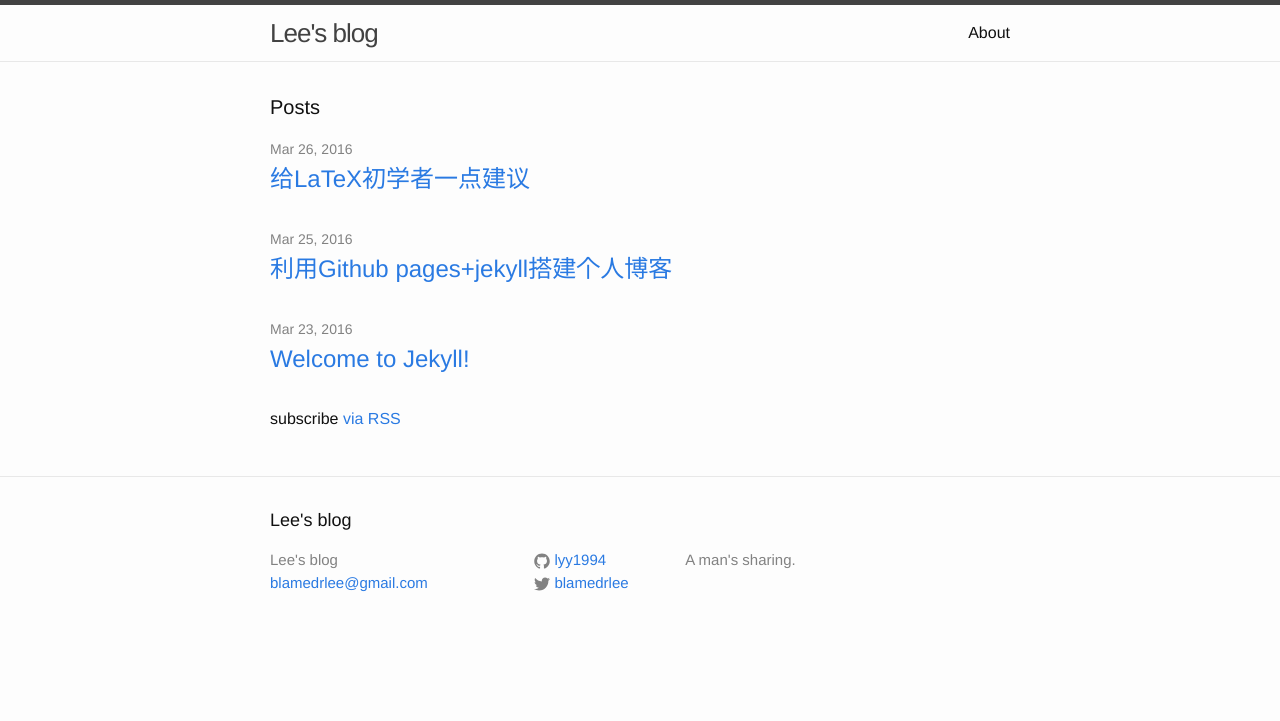
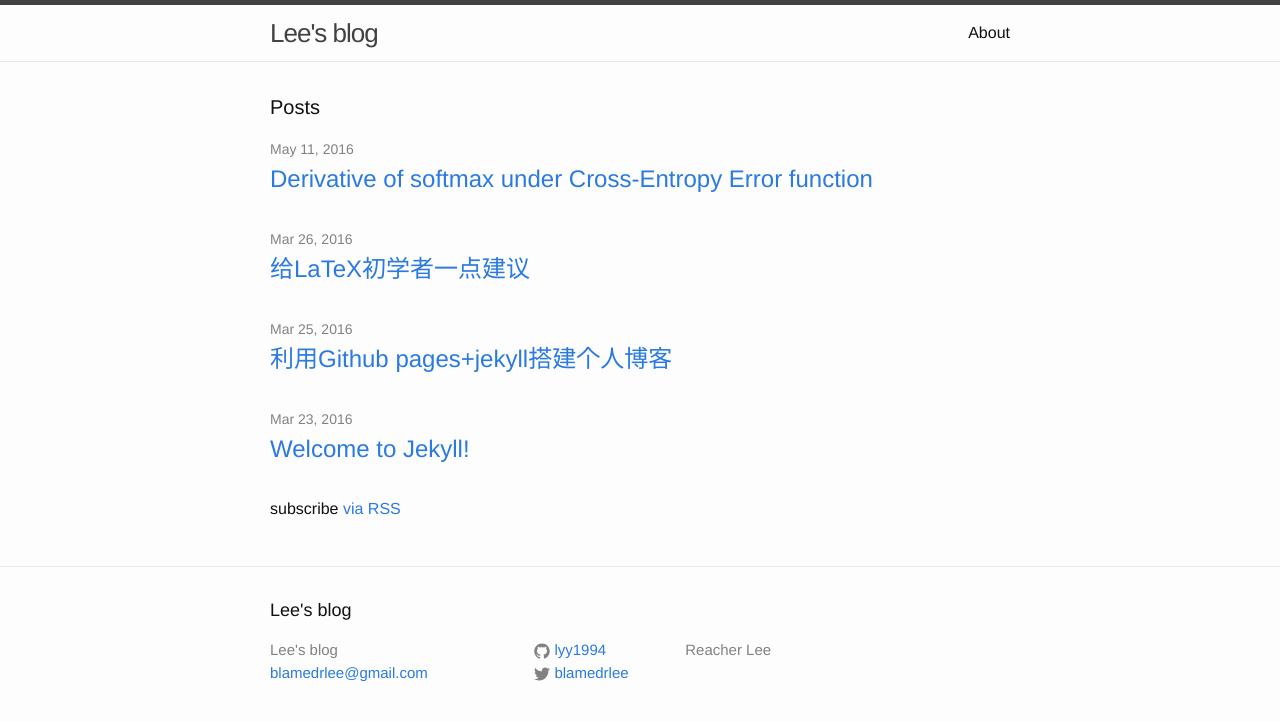
Before and after one commit to lyy1994/lyy1994.github.io, a Jekyll site: the page built from index.html, in a window 1280 px wide. Shown: the top 721 px of the page. Built offline with Jekyll 4.4.1, drawn with Linux system fonts in a browser that asks for light colours; part of the change alters nothing that is shown.

Commit message:
Post3 & new Description
New post and new description, new category involved.

```diff
--- a/_config.yml
+++ b/_config.yml
@@ -8,7 +8,7 @@
 # Site settings
 title: Lee's blog
 email: blamedrlee@gmail.com
-description: "A man's sharing."
+description: "Reacher Lee"
 baseurl: "" # the subpath of your site, e.g. /blog
 url: "http://lyy1994.github.io" # the base hostname & protocol for your site
 twitter_username: blamedrlee
--- /dev/null
+++ b/_posts/2016-05-11-softmax-cross-entropy-derivative.markdown
@@ -0,0 +1,93 @@
+---
+layout: post
+title:  "Derivative of softmax under Cross-Entropy Error function"
+date:   2016-05-11 20:29:58 +0800
+categories: machine-learning
+---
+
+<script type="text/javascript" src="http://cdn.mathjax.org/mathjax/latest/MathJax.js?config=default"></script>
+
+>This derivation process used to stuck me for a while, so I plan to share this to others who may also encounter this problem.
+
+First, a quick overview of how *softmax* work and what is *cross-entropy* error function:
+
+## Softmax
+
+Here is the equation how we compute \\(y_i\\), which is the probability class \\(i\\) occured, given its penalty \\(z_i\\):
+
+$$y_i(z_i) = \frac{e^{z_i}}{\sum_{k=1}^K e^{z_k}}$$
+
+where \\(K\\) is the number of all possible classes, \\(i\\) is the class we want.
+
+## Cross Entorpy
+
+The equation below compute the cross entropy \\(C\\) over *softmax* function:
+
+$$C = -\sum_{k=1}^K t_k \log y_k$$
+
+where \\(K\\) is the number of all possible classes, \\(t_k\\) and \\(y_k\\) are the target and the *softmax* output of class \\(k\\) respectively.
+
+## Derivation
+
+Now we want to compute the derivative of \\(C\\) with respect to \\(z_i\\), where \\(z_i\\) is the penalty of a particular class \\(i\\). We can expand the derivative like this(simply because \\(t_k\\) does not depended on \\(z_i\\), and the summation notation \\(\sum\\) means independent relation among its terms):
+
+$$\frac{\partial C}{\partial z_i} = -\sum_{k=1}^K t_k \frac{\partial \log y_k}{\partial z_i}$$
+
+By applying **Chain Rule**, we can simplify the above equation:
+
+$$\frac{\partial C}{\partial z_i} = -\sum_{k=1}^K t_k \frac{\partial \log y_k}{\partial y_k} \frac{\partial y_k}{\partial z_i} = -\sum_{k=1}^K \frac{t_k}{y_k} \frac{\partial y_k}{\partial z_i}$$
+
+Assume that we already knew \\(\frac{\partial y_k}{\partial z_i}\\)(more details will be presented later) is following:
+
+$$\frac{\partial y_k}{\partial z_i} = y_k (1\{k = i\} - y_i)$$
+
+where \\(1\\{k = i\\}\\) equals to \\(1\\) if \\(k = i\\) and \\(0\\) otherwise.
+
+Plug that into the previous equation, we get:
+
+$$\frac{\partial C}{\partial z_i} = -\sum_{k=1}^K \frac{t_k}{y_k} y_k (1\{k = i\} - y_i) = -\sum_{k=1}^K t_k (1\{k = i\} - y_i)$$
+
+Note that the subscript \\(i\\) of \\(y_i\\) is constant and \\(1\\{k = i\\}\\) only have non-zero value if \\(k = i\\), finally we can get:
+
+$$\frac{\partial C}{\partial z_i} = -\sum_{k=1}^K t_k (1\{k = i\} - y_i) = -\sum_{k=1}^K t_k 1\{k = i\} + \sum_{k=1}^K y_i = -t_i + y_i = y_i - t_i$$
+
+It is almost done. If you are not interested in how to get \\(\frac{\partial y_k}{\partial z_i}\\) or you don't have enough time, now you can leave this page(because the remaining part is boring).
+
+## Appendix
+
+Now I describe how to compute \\(\frac{\partial y_k}{\partial z_i}\\).
+
+Before you start, forgetting the original meanings of notations we used before may helps to avoiding confusion(like notations:\\(k\\) and \\(i\\)).
+
+*Softmax* recap:
+
+$$y_k = \frac{e^{z_k}}{\sum_{j=1}^J e^{z_j}}$$
+
+Beacause \\(k\\) may takes all its possible values, so we manually divide its values into two sets:
+
+1. \\(k = i\\)
+
+	By applying **Quotient Rule**:
+
+	$$\frac{\partial y_{k=i}}{\partial z_i} = \frac{e^{z_{k=i}} \sum e^{z_j} - e^{z_{k=i}}e^{z_i}}{(\sum e^{z_j})^2} = \frac{e^{z_{k=i}}}{\sum e^{z_j}} \frac{(\sum e^{z_j}) - e^{z_i}}{\sum e^{z_j}} = y_{k=i} (1 - \frac{e^{z_i}}{\sum e^{z_j}}) = y_{k=i}(1 - y_i)$$
+
+	where \\(\sum\\) here represent \\(\sum_{j=1}^J\\).
+
+2. \\(k \not= i\\)
+
+	Applying **Quotient Rule** again, but notice that the numerator does not depended on \\(z_i\\):
+
+	$$ {\partial y_{k \not= i} \over \partial z_i} = {0\sum e^{z_j} - e^{z_{k \not= i}}e^{z_i} \over (\sum {e^{z_j}})^2} =  {-e^{z_{k \not= i}}e^{z_i} \over (\sum {e^{z_j}})^2} = - \frac{e^{z_{k \not= i}}}{\sum {e^{z_j}}} \frac{e^{z_i}}{\sum {e^{z_j}}} = - y_{k \not= i} y_i $$
+
+	here \\(\sum\\) also denote \\(\sum_{j=1}^J\\).
+
+
+By carefully watching the \\(=\\) and \\(\not=\\) notations, we can wrap this two cases up into this much more compact form:
+
+$$\frac{\partial y_k}{\partial z_i} = y_k (1\{k = i\} - y_i)$$
+
+where \\(1\\{k = i\\}\\) equals to \\(1\\) if \\(k = i\\) and \\(0\\) otherwise.
+
+You can verify this equation by hand.
+
+Right now all derivations are done.
```
